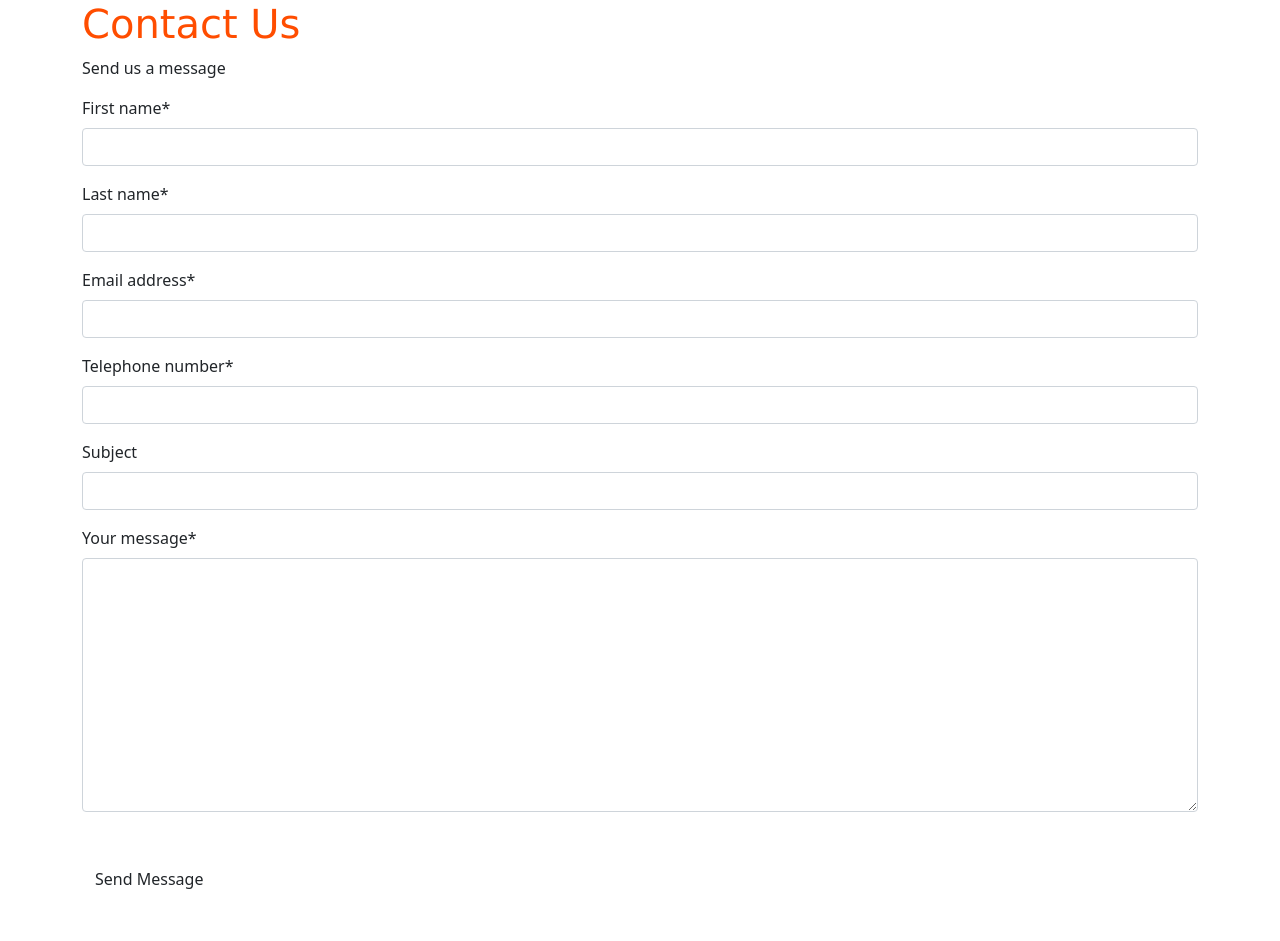
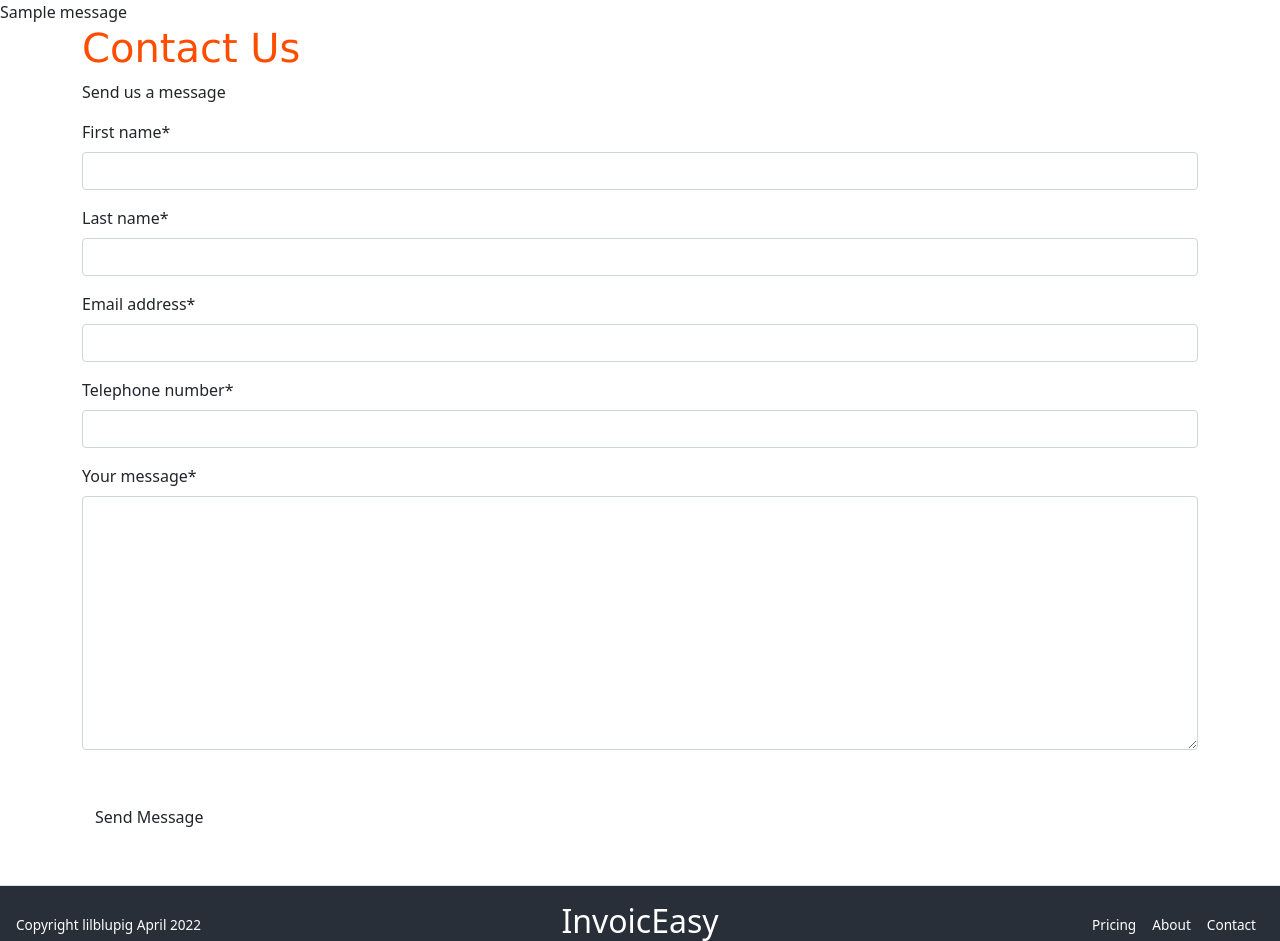
Before and after one commit to lilblupig/invoiceasy, a Django app: page /contact/ in a window 1280 px wide. Shown: the part 56-997 px from the top of the page. Run offline with Django 3.2, Linux system fonts and the light colour scheme; tables that the repository leaves empty hold one stand-in row (values such as "Sample post"); one stand-in notice (Sample message) is shown; some web fonts are replaced.

Commit message:
Enable form send feedback

```diff
--- a/contact/forms.py
+++ b/contact/forms.py
@@ -8,12 +8,12 @@ class ContactForm(forms.Form):
     first_name = forms.CharField(
         label='First name',
         required=True,
-        max_length=50,
+        min_length=2, max_length=50,
     )
     last_name = forms.CharField(
         label='Last name',
         required=True,
-        max_length=50,
+        min_length=2, max_length=50,
     )
     email = forms.EmailField(
         label='Email address',
@@ -23,12 +23,7 @@ class ContactForm(forms.Form):
     telephone = forms.CharField(
         label='Telephone number',
         required=True,
-        max_length=20,
-    )
-    subject = forms.CharField(
-        label='Subject',
-        required=False,
-        max_length=150,
+        min_length=5, max_length=20,
     )
     message = forms.CharField(
         label='Your message',
--- a/contact/views.py
+++ b/contact/views.py
@@ -2,6 +2,7 @@
 
 from django.shortcuts import render, redirect
 from django.core.mail import send_mail, BadHeaderError
+from django.contrib import messages
 from django.http import HttpResponse
 from django.conf import settings
 from .forms import ContactForm
@@ -14,7 +15,7 @@ def contact(request):
     if request.method == 'POST':
         form = ContactForm(request.POST)
         if form.is_valid():
-            subject = form.cleaned_data['subject'],
+            subject = 'InvoicEasy contact form submission.',
             body = {
                 'first_name': form.cleaned_data['first_name'],
                 'last_name': form.cleaned_data['last_name'],
@@ -31,7 +32,11 @@ def contact(request):
                     settings.DEFAULT_FROM_EMAIL,
                     [settings.DEFAULT_FROM_EMAIL]
                 )
+                messages.success(request, 'Your message has been sent to the '
+                                          'team, we will be in touch shortly.')
             except BadHeaderError:
+                messages.error(request, 'We apologise, your message was not '
+                                        'sent, please try again later.')
                 return HttpResponse('Invalid header found.')
             return redirect('contact')
 
--- a/templates/base.html
+++ b/templates/base.html
@@ -60,7 +60,11 @@
             <main>
                 <section>
                     {% if messages %}
-                        <div class="message-container"></div>
+                        <div class="message-container">
+                            {% for message in messages %}
+                                {{ message }}
+                            {% endfor %}
+                        </div>
                     {% endif %}
                 </section>
 
```
